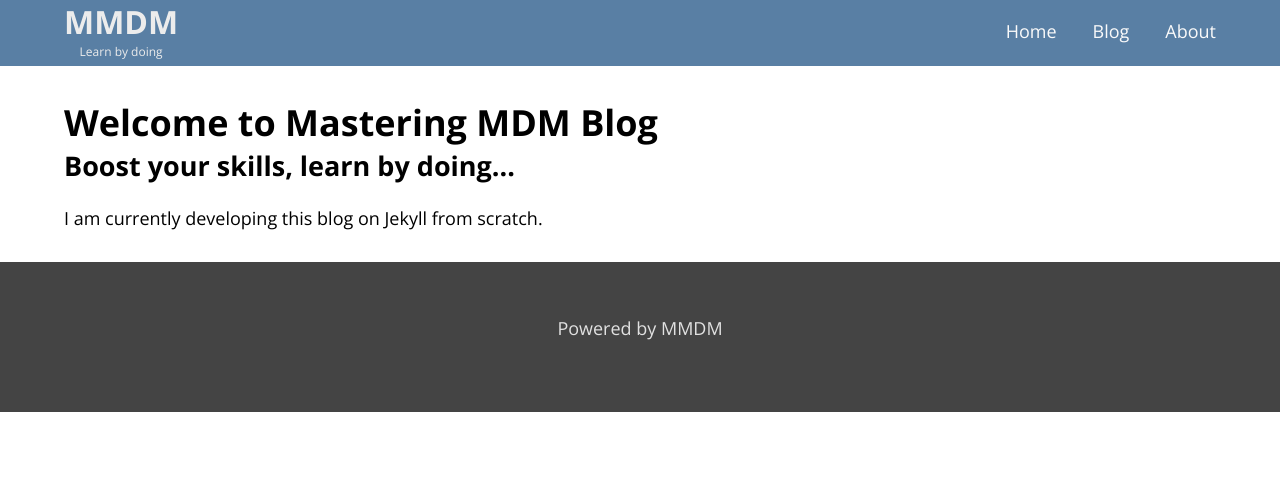
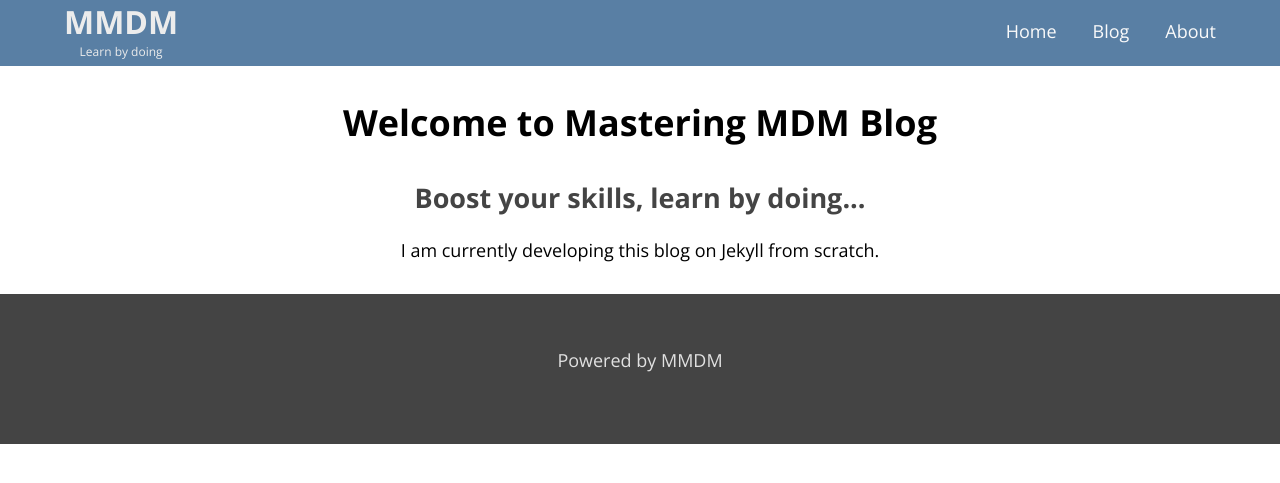
Before and after one commit to jays1ngh/jays1ngh.github.io, a Jekyll site: the page built from index.html, in a window 1280 px wide. Shown: the top 483 px of the page. Built offline with Jekyll 4.4.1, drawn with Linux system fonts in a browser that asks for light colours.

Commit message:
updated files

```diff
--- a/_layouts/home.html
+++ b/_layouts/home.html
@@ -14,10 +14,11 @@
 
     <main>
 <div class="container intro">
-    <h1>Welcome to Mastering MDM Blog</h1>
-    <h2>Boost your skills, learn by doing...</h2>
-    <p>I am currently developing this blog on Jekyll from scratch.</p>
+    <h1 class="home-title-main">Welcome to Mastering MDM Blog</h1>
+    <h2 class="home-title-sub">Boost your skills, learn by doing...</h2>
+    <p class="home-content">I am currently developing this blog on Jekyll from scratch.</p>
 </div>
+
     </main>
 
     <footer class="footer">
--- a/_sass/main.scss
+++ b/_sass/main.scss
@@ -135,3 +135,21 @@ nav a:focus {
 .site-main-title a:focus {
   color: #c9c9c9;
 }
+
+/* ===============
+  Home Page
+================== */
+
+.home-title-main {
+  text-align: center;
+  margin: 2rem 0;
+}
+
+.home-title-sub {
+  text-align: center;
+  color: #444444;
+}
+
+.home-content {
+  text-align: center;
+}
```
